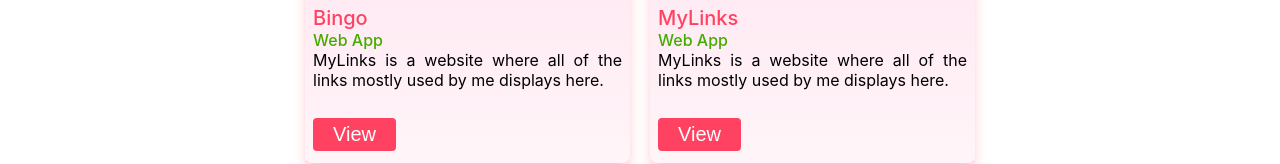
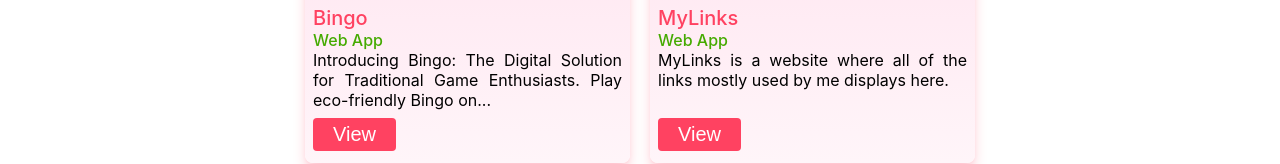
Before and after one commit to ShahidAkhter/Portfolio, a React (Create React App) app: page / in a window 1280 px wide. Shown: the part 740-904 px from the top of the page. Built offline with nearby package versions, Linux system fonts and the light colour scheme.

Commit message:
Removing Read More Link

```diff
--- a/src/JSONArray/projectsArr.js
+++ b/src/JSONArray/projectsArr.js
@@ -6,9 +6,8 @@ export const projectsArray = [
         image: bingoLogo,
         title: "Bingo",
         category: "Web App",
-        metaDescription: "MyLinks is a website where all of the links mostly used by me displays here.",
+        metaDescription: "Introducing Bingo: The Digital Solution for Traditional Game Enthusiasts. Play eco-friendly Bingo on electronic devices, no copies needed!",
         detailedDescription: `<div class='flex f-center'><img src="${bingoLogo}" class="border-radius max-w-4 max-h-4" alt='ViewImg' /></div>
-        <p>Introducing Bingo: The Digital Solution for Traditional Game Enthusiasts. Play eco-friendly Bingo on electronic devices, no copies needed!</p>
         <div class="text-size-4 text-color-2 font-bold">How to Play Bingo?</div>
         <p>Bingo is typically a two-player game played on a 5x5 grid. The grid contains randomly assigned numbers from 1 to 25 (or the number of cells in the grid). Once all the cells are filled with numbers, the game begins. Players take turns calling out a number, and all players mark or "cut" that number on their grids. The player who called the number continues the next turn. To score points, players look for groups of numbers in cells that have a different color from the rest. An example image will be displayed to illustrate this.</p>
         <div class='flex f-center'><img src="${bingoImg}" class="border-radius max-w-4 max-h-4" alt='ViewImg' /></div>
--- a/src/components/CardItem.js
+++ b/src/components/CardItem.js
@@ -19,7 +19,7 @@ const CardItem = (props) => {
         <div className="title font-bold text-pink">{props.title}</div>
         <div className="category font-bold text-color-2">{props.category}</div>
         <div className="description h-7">
-          {props.metaDescription.length > maxLength ? <div>{props.metaDescription.slice(0, maxLength)}...<Link className="links ml-0" to="/view"><span className='font-bold ml-0 links text-pink cursor-pointer' onClick={() => { props.updateView(props.index) }}>Read More</span></Link></div> : props.metaDescription}
+          {props.metaDescription.length > maxLength ? <div>{props.metaDescription.slice(0, maxLength)}...</div> : props.metaDescription}
         </div>
         <div className="btns btns-1">
           {/* <Link className="links ml-0" to="/Readmore"><button className='bg text-white linkBtns linkBtn1 ml-0'>Read More</button></Link> */}
```
